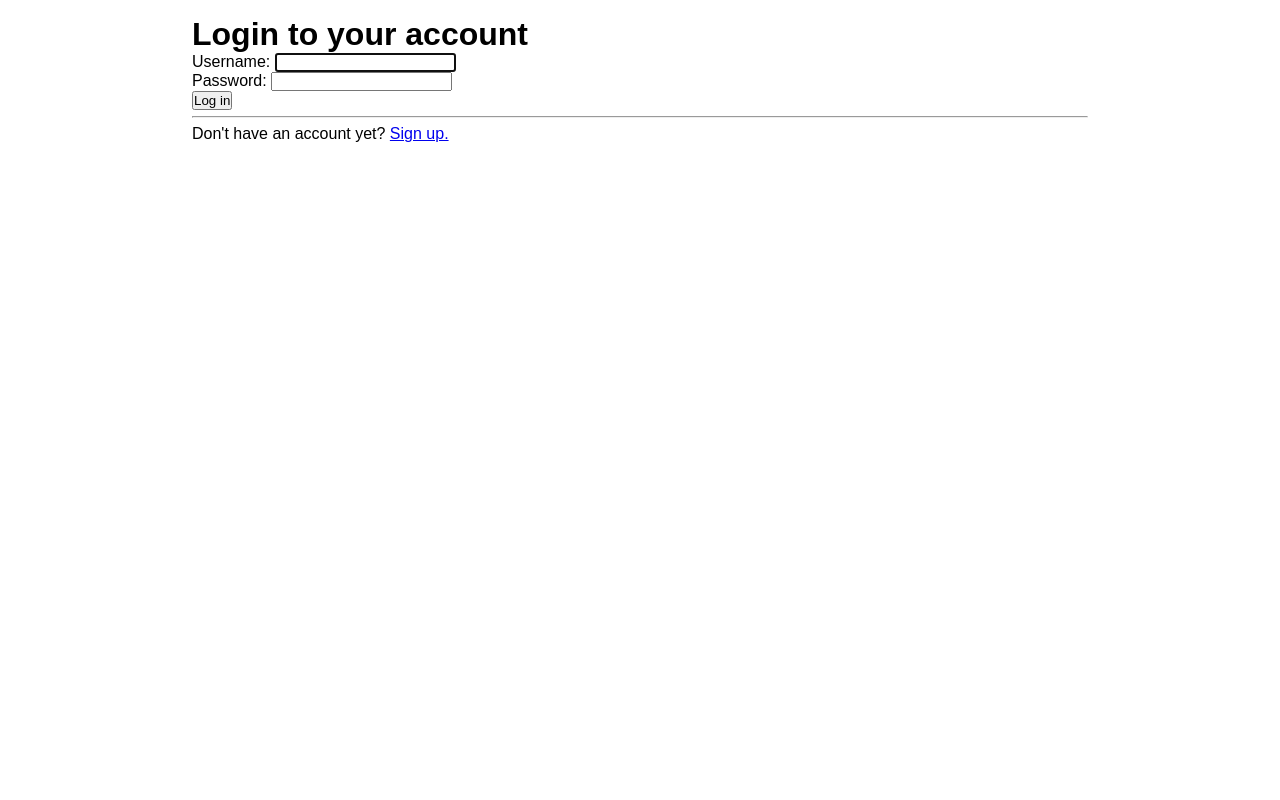
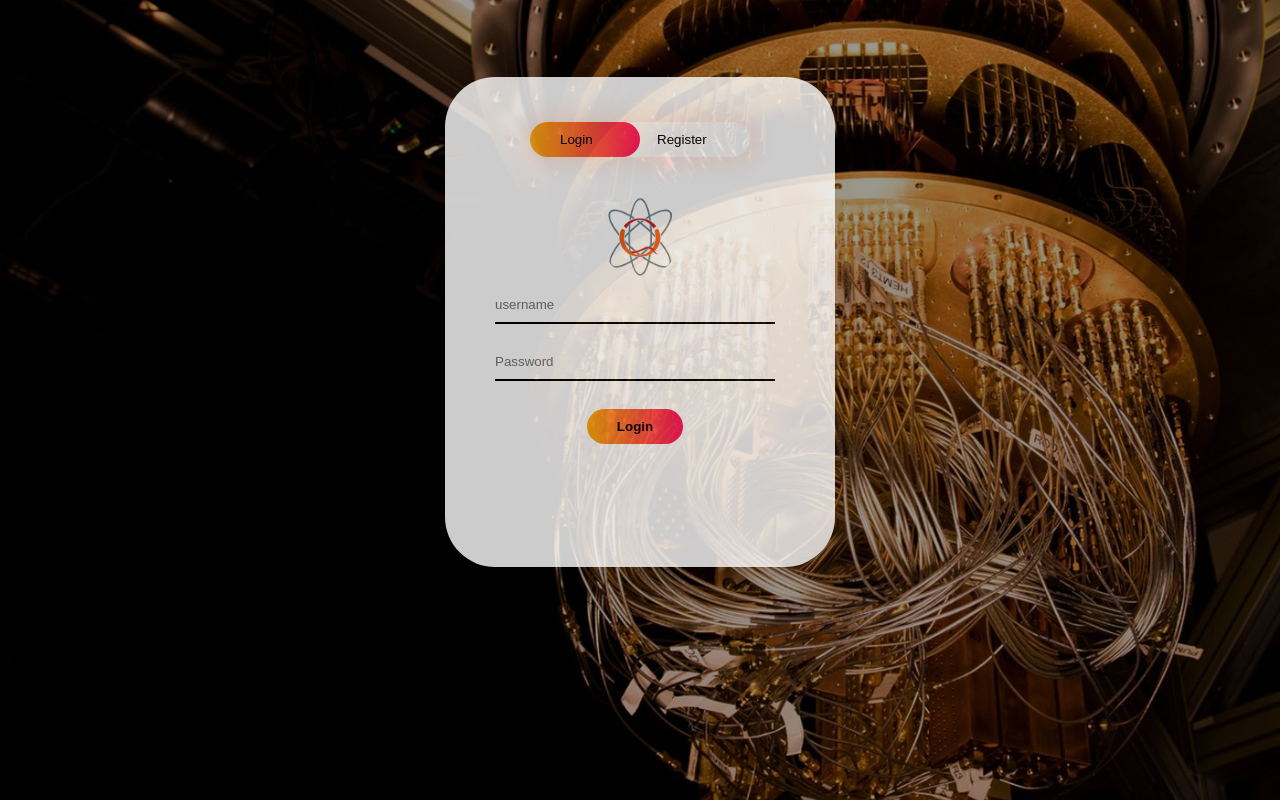
Before and after one commit to Quantum-untangled/QuantumUntangledWebsite, a Django app: page /login/ in a window 1280 px wide. Run offline with Django 3.2, Linux system fonts and the light colour scheme.

Commit message:
Added design, missing functionality

```diff
--- /dev/null
+++ b/website/forum/static/forum/css/login.css
@@ -0,0 +1,111 @@
+*{
+  margin:0;
+  padding:0;
+  font-family: sans-serif;
+}
+.hero{
+  height: 100%;
+  width:100%;
+  background-image: linear-gradient(rgba(0, 0, 0, 0.4), rgba(0, 0, 0, 0.4)), url(../images/background.jpg);
+  background-position: center;
+  position: absolute;
+  background-size: cover;
+  }
+  .form-box
+  {
+    width:380px;
+    height:480px;
+    font-weight: bold;
+    color: white;
+    position: relative;
+    margin: 6% auto;
+    background: #fff;
+    padding: 5px;
+    border-radius: 50px;
+    overflow:hidden;
+    opacity: 0.8;
+  }
+.button-box{
+  width:220px;
+  margin: 40px auto;
+  position: relative;
+  box-shadow: 0 0 20px 9px #ff61241f;
+  border-radius: 30px;
+}
+.toggle-btn
+{
+  padding: 10px 30px;
+  cursor: pointer;
+  background: transparent;
+  border: 0px;
+  outline: none;
+  position: relative;
+
+
+}
+#btn{
+  top:0;
+  left:0;
+  position: absolute;
+  width:110px;
+  height: 100%;
+  background: linear-gradient(to right,#ffad0f, #ff105f);
+  border-radius:30px;
+  transition: 0.5s;
+
+
+}
+.icons{
+  margin: 30px auto;
+  text-align: center;
+
+}
+.icons img{
+  width: 80px;
+  height: 80px;
+  border-radius:50%;
+  margin: 0 12px;
+  box-sizing: 0 0 20px 0 #7f7f7f3d;
+  cursor: pointer;
+}
+.input-group{
+  top:200px;
+  position: absolute;
+  width: 280px;
+  transition: 0.5s;
+  color: Black;
+
+}
+.input-field{
+  width: 100%;
+  padding: 10px 0;
+  margin: 10px 0;
+  border-top: 0;
+  border-left: 0;
+  border-right: 0;
+  border-bottom: 2px solid black;
+  outline: none;
+  background: transparent;
+}
+.submit-btn{
+  width: 85;
+  font-weight: bold;
+  padding: 10px 30px;
+  cursor: pointer;
+  display: block;
+  margin: auto;
+  background: linear-gradient(to right,#ffad0f, #ff105f);
+  border: 0;
+  outline: none;
+  border-radius: 30px;
+  bottom: 68px;
+
+}
+#login{
+  left: 50px;
+}
+
+#register{
+
+  left: 450px ;
+}
--- /dev/null
+++ b/website/forum/static/forum/css/styles.css
@@ -0,0 +1,4 @@
+* {
+    margin: 0;
+    padding: 0;
+}
--- a/website/forum/static/polls/css/style.css
+++ /dev/null
@@ -1,15 +0,0 @@
-* {
-    margin: 0;
-    padding: 0;
-    font-family: Arial, Helvetica, sans-serif;
-}
-
-hr {
-    margin: 0.4rem 0;
-}
-
-.content {
-    width: 70%;
-    margin: 0 auto;
-    padding: 1rem;
-}
--- a/website/forum/templates/forum/base.html
+++ b/website/forum/templates/forum/base.html
@@ -5,7 +5,8 @@
     <meta name="viewport" content="width=device-width, initial-scale=1.0">
 
     {% load static %}
-    <link rel="stylesheet" type="text/css" href="{% static 'polls/css/style.css' %}">
+    <link rel="stylesheet" type="text/css" href="{% static 'forum/css/style.css' %}">
+    {% block styles %}{% endblock %}
 
     <title>Quantum Untangled</title>
 </head>
@@ -13,5 +14,7 @@
     <div class="content">
         {% block content %} {% endblock %}
     </div>
+
+    {% block script %}{% endblock %}
 </body>
 </html>
--- /dev/null
+++ b/website/forum/templates/forum/login-n.html
@@ -0,0 +1,59 @@
+{% extends 'forum/base.html' %}
+{% load static %}
+
+{% block styles %}
+
+<link rel="stylesheet" type="text/css" href="{% static 'forum/css/login.css' %}">
+
+{% endblock %}
+
+{% block content %}
+
+<div class="hero">
+    <div class="form-box">
+      <div class="button-box">
+        <div id="btn"></div>
+            <button type="button" name="button" class="toggle-btn" onclick="login()">Login</button>
+            <button type="button" name="button" class="toggle-btn" onclick="register()">Register</button>
+        </div>
+        <div class="icons">
+            <a href="https://www.google.com/"><img src="{% static 'forum/images/logo.png' %}" alt="" ></a>
+        </div>
+      <form id="login"  class="input-group" method="post">
+        <input type="text" name="u" class="input-field" placeholder="username" name = "u" required>
+        <input type="text" name="p" class="input-field" placeholder="Password" name = "p" required>
+        <br><br>
+      <button type="submit"  class="submit-btn" name="button">Login</button>
+      </form>
+      <form id="register" class="input-group" method="post">
+        <input type="text" name="u" class="input-field" placeholder="Username" required>
+        <input type="email" name="email" class="input-field" placeholder="Email Id" required>
+        <input type="text" name="password" class="input-field" placeholder="Password" required>
+        <br><br>
+      <button type="submit"  class="submit-btn" name="button">Register</button>
+      </form>
+
+    </div>
+
+  </div>
+
+{% endblock %}
+
+{% block script %}
+<script type="text/javascript">
+    var x=document.getElementById("login");
+    var y=document.getElementById("register");
+    var z=document.getElementById("btn");
+
+  function register(){
+    x.style.left="-400px";
+    y.style.left="50px";
+    z.style.left="110px";
+  }
+  function login(){
+    x.style.left="50px";
+    y.style.left="450px";
+    z.style.left="0px";
+  }
+</script>
+{% endblock %}
--- a/website/forum/views.py
+++ b/website/forum/views.py
@@ -40,7 +40,7 @@ def login(request):
                 django_login(request, user)
                 return redirect('/')
 
-    return render(request, 'forum/login.html', {'form': form})
+    return render(request, 'forum/login-n.html', {'form': form})
 
 def logout(request):
     if request.method == "POST":
```
Also changed, not shown: website/forum/static/forum/images/background.jpg (added), website/forum/static/forum/images/logo.png (added).
